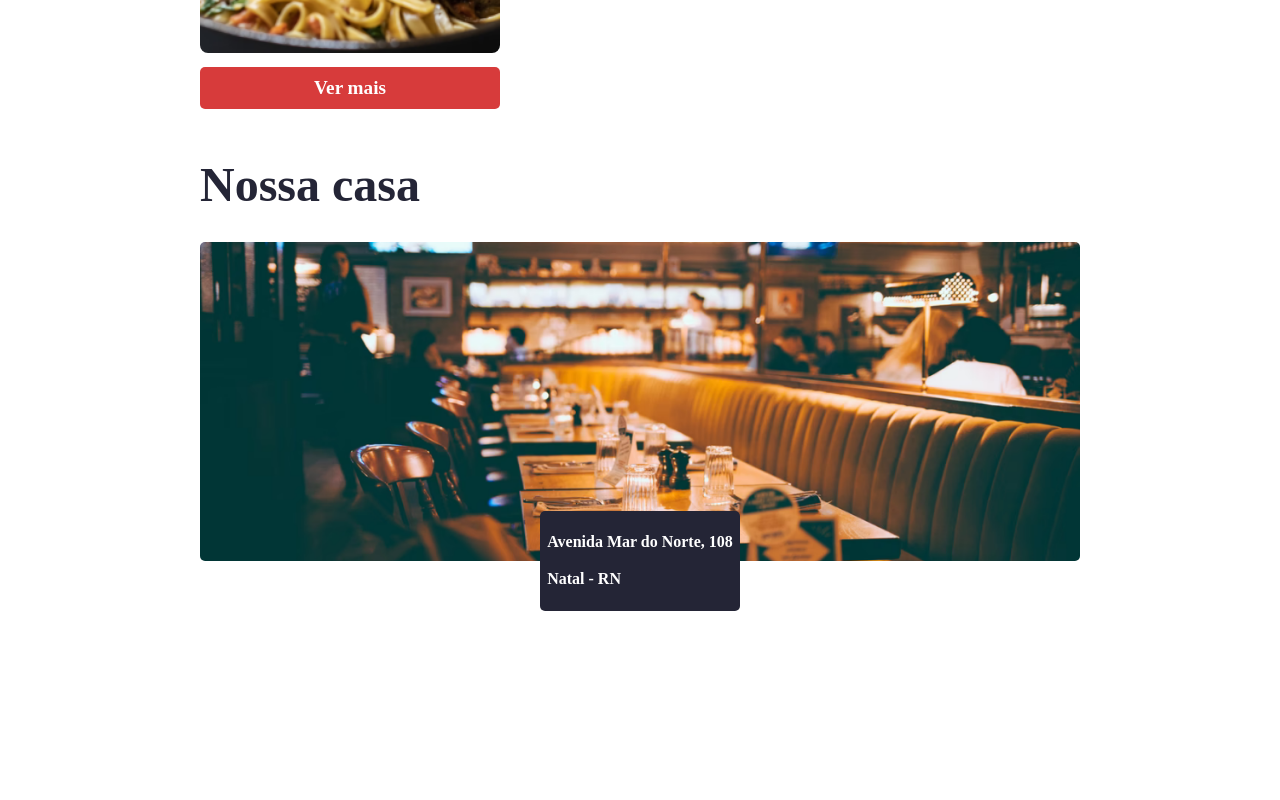
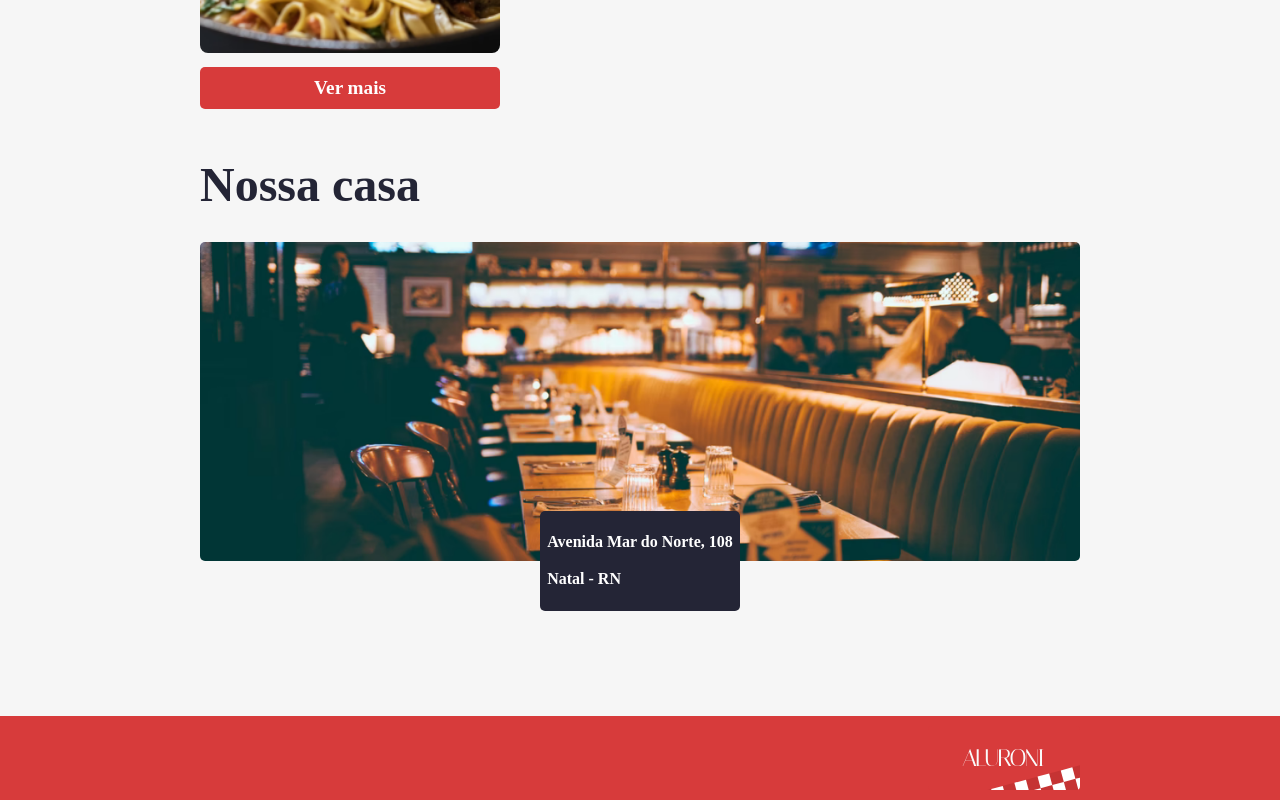
Before and after one commit to RodrigoAguiarS/restaurante, a React (Create React App) app: page / in a window 1280 px wide. Shown: the part 1121-1921 px from the top of the page. Before the commit the page ends 1837 px from the top, so only its background shows below. Built offline with nearby package versions, Linux system fonts and the light colour scheme; a web font is replaced by a local one.

Commit message:
Criando o NotFound

```diff
--- /dev/null
+++ b/src/components/Footer/Footer.module.scss
@@ -0,0 +1,17 @@
+@import "styles/variaveis";
+@import "styles/breakpoints";
+.footer {
+  background-color: $red;
+  display: flex;
+  justify-content: flex-end;
+  padding: 10px $padding-horizontal;
+  @media (max-width: $desktop_xsm) {
+  padding: 10px $padding-horizontal-mobile;
+  }
+  @media (min-width: $desktop_xsm) and (max-width: $desktop_sm) {
+  padding: 10px $padding-horizontal-sm;
+  }
+  @media (min-width: $desktop_sm) and (max-width: $desktop_md) {
+  padding: 10px $padding-horizontal-md;
+  }
+}
--- /dev/null
+++ b/src/components/Footer/index.tsx
@@ -0,0 +1,13 @@
+import styles from './Footer.module.scss';
+import { ReactComponent as Logo } from 'assets/logo.svg';
+
+
+export default function Footer() {
+	return (
+		<footer className={styles.footer}>
+			<Logo/>
+
+		</footer>
+
+	);
+}
--- a/src/index.css
+++ b/src/index.css
@@ -2,6 +2,12 @@
 @import url('https://fonts.googleapis.com/css2?family=Josefin+Sans:wght@400;700&display=swap');
 
 import “normalize.css”
+
+#root > main.container {
+  display: flex;
+  flex-direction: column;
+  min-height: 100vh;
+}
 
 
 body {
--- /dev/null
+++ b/src/pages/NotFound/NotFound.module.scss
@@ -0,0 +1,21 @@
+@import 'styles/variaveis';
+.container {
+  align-items: center;
+  display: flex;
+  flex: 1;
+  flex-direction: column;
+  justify-content: center;
+}
+.voltar {
+  display: flex;
+  justify-content: flex-start;
+  width: 100%;
+  button {
+    background-color: transparent;
+    border: none;
+    color: $red;
+    cursor: pointer;
+    font-size: 1.5rem;
+    font-weight: bold;
+  }
+}
--- /dev/null
+++ b/src/pages/NotFound/index.tsx
@@ -0,0 +1,22 @@
+import styles from './NotFound.module.scss';
+import { ReactComponent as NotFoundImage } from 'assets/not_found.svg';
+import classNames from 'classnames';
+import stylesTema from 'styles/Tema.module.scss';
+import { useNavigate } from 'react-router-dom';
+
+export default function NotFound() {
+	const navigate = useNavigate();
+	return (
+		<div className={classNames({
+			[styles.container]: true,
+			[stylesTema.container]: true
+		})}>
+			<div className={styles.voltar}>
+				<button onClick={() => navigate(-1)}>
+					{'< Voltar'}
+				</button>
+			</div>
+			<NotFoundImage />
+		</div>
+	);
+}
--- a/src/routes.js
+++ b/src/routes.js
@@ -1,7 +1,9 @@
+import Footer from 'components/Footer';
 import Menu from 'components/Menu';
 import PaginaPadrao from 'components/PaginaPadrao';
 import Cardapio from 'pages/Cardapio';
 import Inicio from 'pages/Inicio';
+import NotFound from 'pages/NotFound';
 import Sobre from 'pages/Sobre';
 import { BrowserRouter as Router, Routes, Route } from 'react-router-dom';
 
@@ -15,8 +17,10 @@
 						<Route index element={<Inicio />} />
 						<Route path='cardapio' element={<Cardapio />} />
 						<Route path='sobre' element={<Sobre />} />
+						<Route path='*' element={<NotFound />} />
 					</Route>
 				</Routes>
+				<Footer/>
 			</Router>
 		</main>
 	);
```
Also changed, not shown: src/assets/not_found.svg (added).
